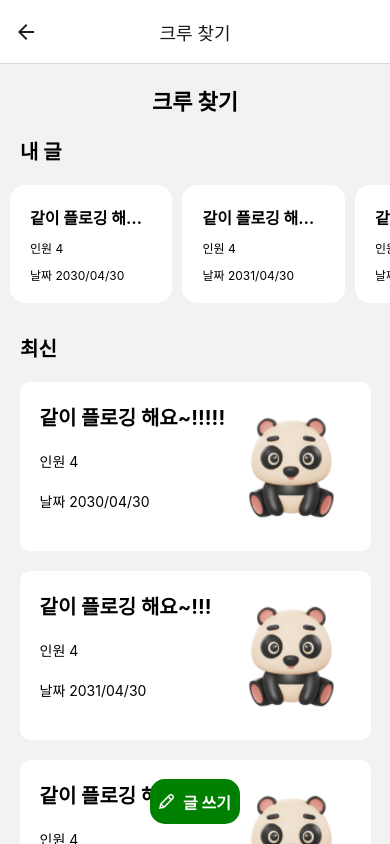
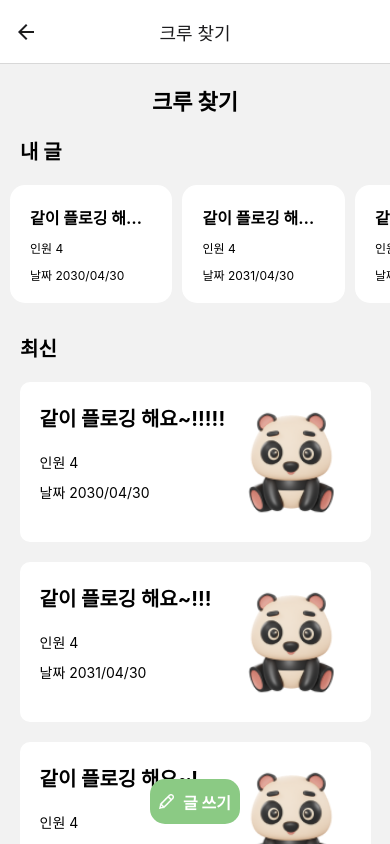
Before and after one commit to chosim-dvlpr/GreenStep, a React Native app in the folder FrontEnd/GreenStep/: screen /board in a window 390 px wide. Built offline with nearby package versions, Linux system fonts and the light colour scheme; no server answers.

Commit message:
design: 게시판 디자인 조정

```diff
--- a/FrontEnd/GreenStep/src/Component/Board/BoardListDetail.tsx
+++ b/FrontEnd/GreenStep/src/Component/Board/BoardListDetail.tsx
@@ -15,7 +15,7 @@ const BoardListDetail = (props:PostCardProps) => {
         <View style={[Box.cardBox,{display: 'flex', flexDirection: 'row', justifyContent: 'space-between', alignItems:'center'}]}>
             <View>
             <Text style={{fontWeight:'bold', fontSize: 20, marginBottom: 20}}>{props.title}</Text>
-            <Text style={{marginBottom: 20}}>인원 {props.member}</Text>
+            <Text style={{marginBottom: 10}}>인원 {props.member}</Text>
             <Text style={{marginBottom: 20}}>날짜 {props.date}</Text>
             </View>
             <View>
--- a/FrontEnd/GreenStep/src/Style/ButtonStyle.tsx
+++ b/FrontEnd/GreenStep/src/Style/ButtonStyle.tsx
@@ -57,7 +57,7 @@ const ButtonStyle = StyleSheet.create({
   },
   /** 업적 페이지 작은 버튼 */
   achievementButton: {
-    backgroundColor: 'green', // 임시 색깔
+    backgroundColor: '#8BCA84',
   },
   /** 버튼 색 - 연초록 */
   lightGreenColor: {
```
Also changed, not shown: FrontEnd/GreenStep/src/Component/Board/BoardDetail.tsx (+1 -1 lines).
